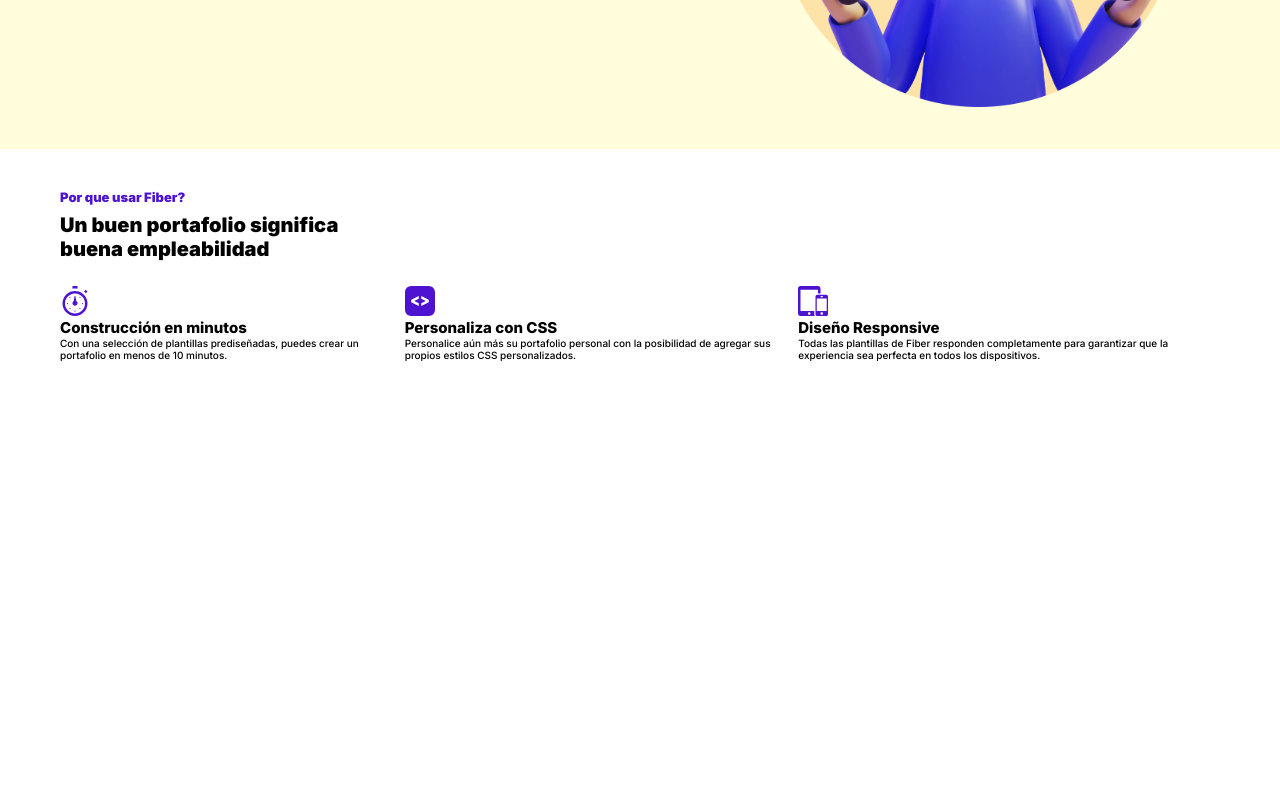
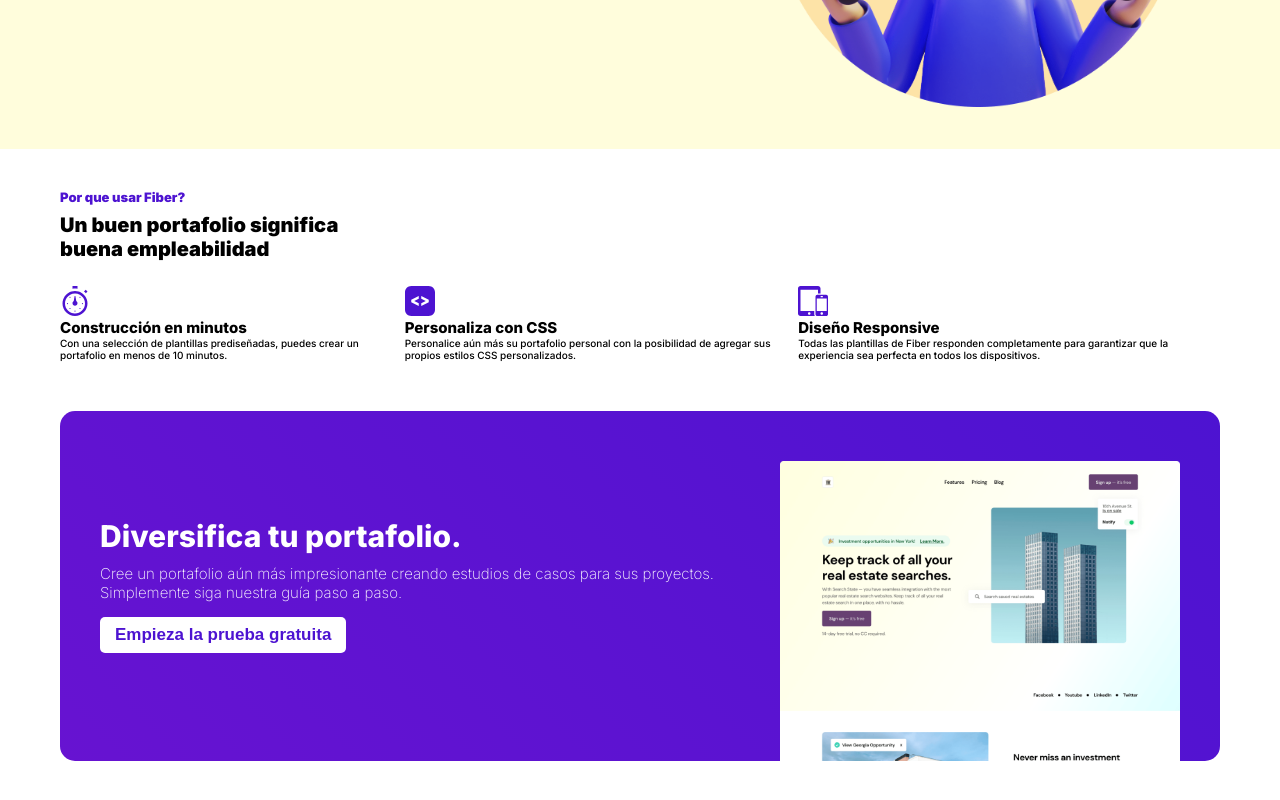
Before and after one commit to JeanPi22/Reto_Landing_Page_Codewell, a plain HTML site: page index.html in a window 1280 px wide. Shown: the part 466-1266 px from the top of the page. Before the commit the page ends 877 px from the top, so only its background shows below. Drawn offline with Linux system fonts and the light colour scheme.

Commit message:
Sección Diversifica tu portafolio completa

```diff
--- a/Css/style.css
+++ b/Css/style.css
@@ -14,6 +14,49 @@ html {
 /*Elementos Globales*/
 a {
     text-decoration: none;
+    color: black;
+}
+
+/* Botones (Entrar, Registrarse e Iniciar Prueba Gratis */
+
+.login .btn_register button,
+.info_create .start_free button {
+    font-size: 1.7rem;
+    font-weight:bold;
+    height: 4rem;
+    padding: .8rem 1.5rem;
+    background-color: var(--color-principal);
+    color: #FFFDDC;
+    cursor: pointer;
+    border: none;
+    border-radius: .5rem;
+}
+.login .btn_login button,
+.container_free .free_description .btn_StartFree button {
+    font-size: 1.7rem;
+    font-weight:bold;
+    height: 4rem;
+    margin-right: .5rem;
+    padding: .8rem 1.5rem;
+    background-color: #FFFDDC;
+    cursor: pointer;
+    border: none;
+    border-radius: .5rem;
+}
+.container_free .free_description .btn_StartFree button{
+    background-color: white;
+    color: var(--color-principal);
+    height: auto;
+}
+.login .btn_resgister button:hover,
+.info_create .start_free button:hover,
+.login .btn_login button:hover {
+    background-color: #FFFDDC;
+    border: .2rem solid var(--color-principal);
+    border-radius: .5rem;
+    color: var(--color-principal);
+}
+.container_free .free_description .btn_StartFree button:hover {
     color: black;
 }
 
@@ -107,47 +150,11 @@ nav {
     height: 48rem;
 }
 
-/* Botones (Entrar, Registrarse e Iniciar Prueba Gratis */
-
-.login .btn_register button,
-.info_create .start_free button {
-    font-size: 1.7rem;
-    font-weight:bold;
-    height: 4rem;
-    padding: .8rem 1.5rem;
-    background-color: var(--color-principal);
-    color: #FFFDDC;
-    cursor: pointer;
-    border: none;
-    border-radius: .5rem;
-}
-.login .btn_login button {
-    font-size: 1.7rem;
-    font-weight:bold;
-    height: 4rem;
-    margin-right: .5rem;
-    padding: .8rem 1.5rem;
-    background-color: #FFFDDC;
-    cursor: pointer;
-    border: none;
-    border-radius: .5rem;
-}
-.login .btn_resgister button:hover,
-.info_create .start_free button:hover,
-.login .btn_login button:hover {
-    background-color: #FFFDDC;
-    border: .2rem solid var(--color-principal);
-    border-radius: .5rem;
-    color: var(--color-principal);
-}
-
 /* ELementos sección "¿Por que usar Fiber?" */
 
 .container_whyFiber {
     margin-top: 4rem;
     padding: 0 6rem;
-    /* display: flex;
-    flex-direction: column; */
 }
 .container_whyFiber .why_use h2 {
     font-size: 1.3rem;
@@ -171,3 +178,36 @@ nav {
 .container_whyFiber .applications .applications_items:nth-child(2) {
     margin: 0 2.3rem;
 }
+
+/* Elementos sección empieza prueba gratuita */
+.container_free {
+    max-height: 35rem;
+    width: auto;
+    background: rgb(103,19,209);
+    background: linear-gradient(45deg, rgba(103,19,209,1) 0%, rgba(77,19,209,1) 100%);
+    margin: 4rem 6rem;
+    padding-left: 4rem;
+    border-radius: 1.5rem;
+    display: flex;
+    justify-content: center;
+    align-items: center
+}
+.container_free .free_description h1{
+    font-size: 3rem;
+    font-weight: 800;
+    color: white;
+    margin-bottom: 1rem;
+}
+.container_free .free_description p{
+    font-size: 1.5rem;
+    font-weight: 300;
+    color: white;
+    margin-bottom: 1.5rem;
+}
+.container_free img {
+    position: relative;
+    max-height: 30rem;
+    width: auto;
+    margin: 5rem 4rem 0 4rem;
+    object-fit: cover;
+}
--- a/index.html
+++ b/index.html
@@ -84,7 +84,17 @@
             </div>
         </section>
 
-        <section class="container_free"></section>
+        <section class="container_free">
+            <div class="free_description">
+                <div>
+                    <h1>Diversifica tu portafolio.</h1>
+                    <p>Cree un portafolio aún más impresionante creando estudios de casos para sus proyectos. Simplemente siga nuestra guía paso a paso.</p>
+                </div>
+                <a href="#" class="btn_StartFree"><button>Empieza la prueba gratuita</button></a>
+            </div>
+            <img src="./Assets/Page Image.png" alt="Imagen Portafolio">
+        </section>
+
         <section class="container_comment"></section>
     </main>
 </body>
```
